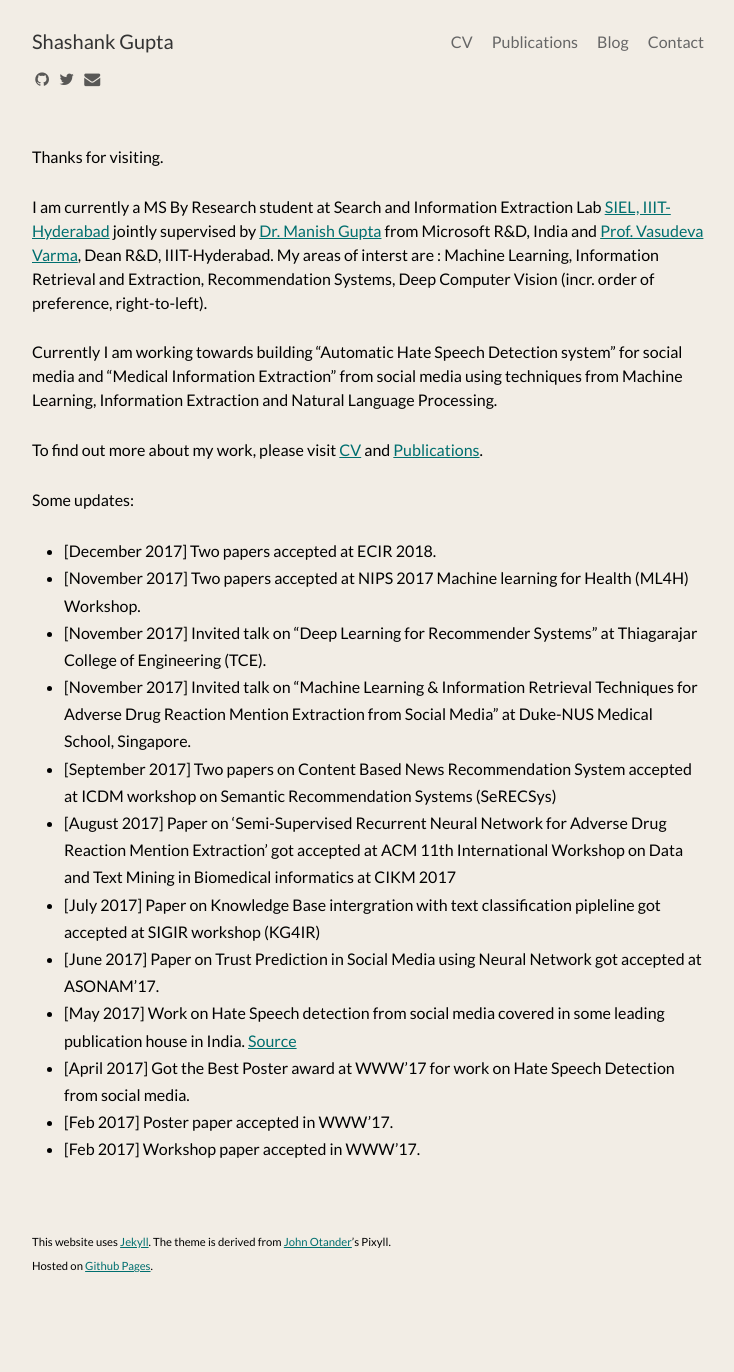
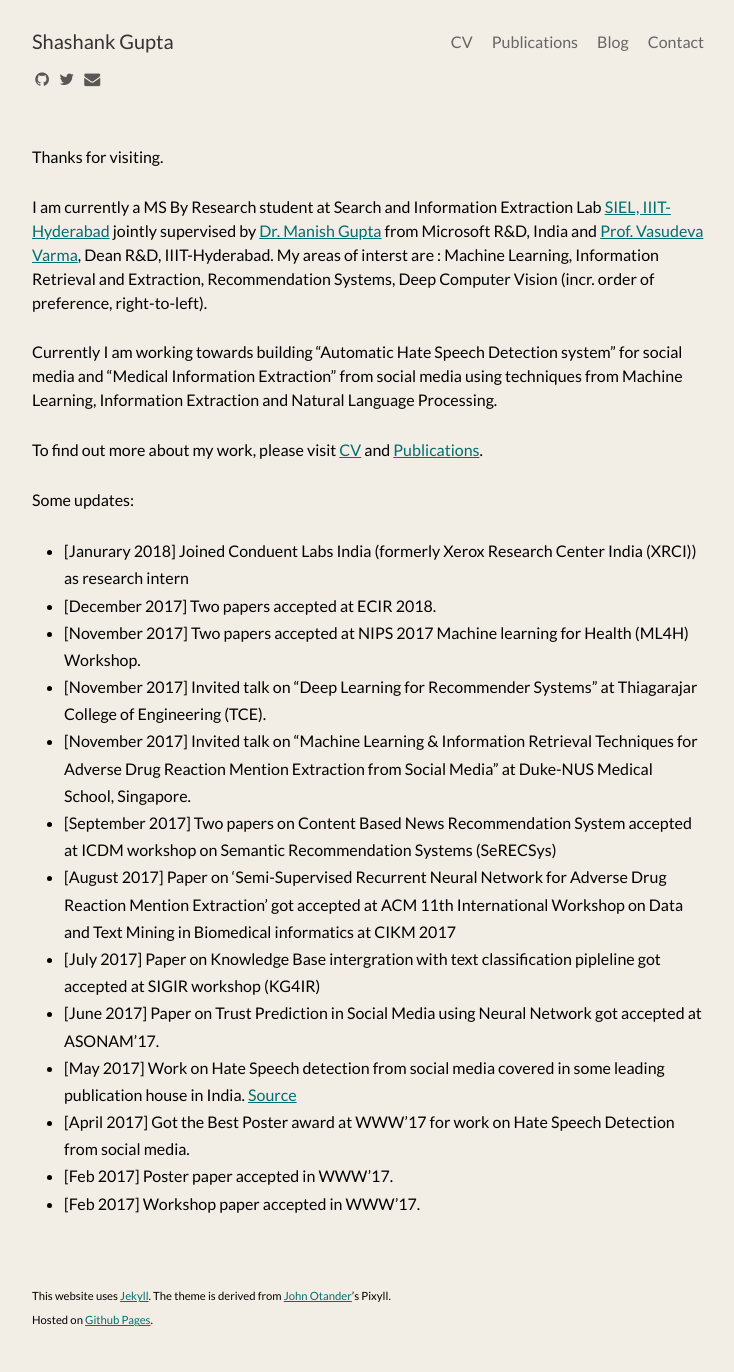
Before and after one commit to shashankg7/shashankg7.github.io, a Jekyll site: the page built from index.md, in a window 1280 px wide. Shown: the whole page, without its empty margins (272-1006 px from the left). Built offline with Jekyll 4.4.1, drawn with Linux system fonts in a browser that asks for light colours; nearby versions of some CDN libraries; before the commit the page ends 1318 px from its top, so only the background shows below that.

Commit message:
Update index.md

```diff
--- a/index.md
+++ b/index.md
@@ -13,6 +13,7 @@
 
 Some updates:
 
+* [Janurary 2018] Joined Conduent Labs India (formerly Xerox Research Center India (XRCI)) as research intern
 * [December 2017] Two papers accepted at ECIR 2018.
 * [November 2017] Two papers accepted at NIPS 2017 Machine learning for Health (ML4H) Workshop.
 * [November 2017] Invited talk on "Deep Learning for Recommender Systems" at Thiagarajar College of Engineering (TCE).
```
